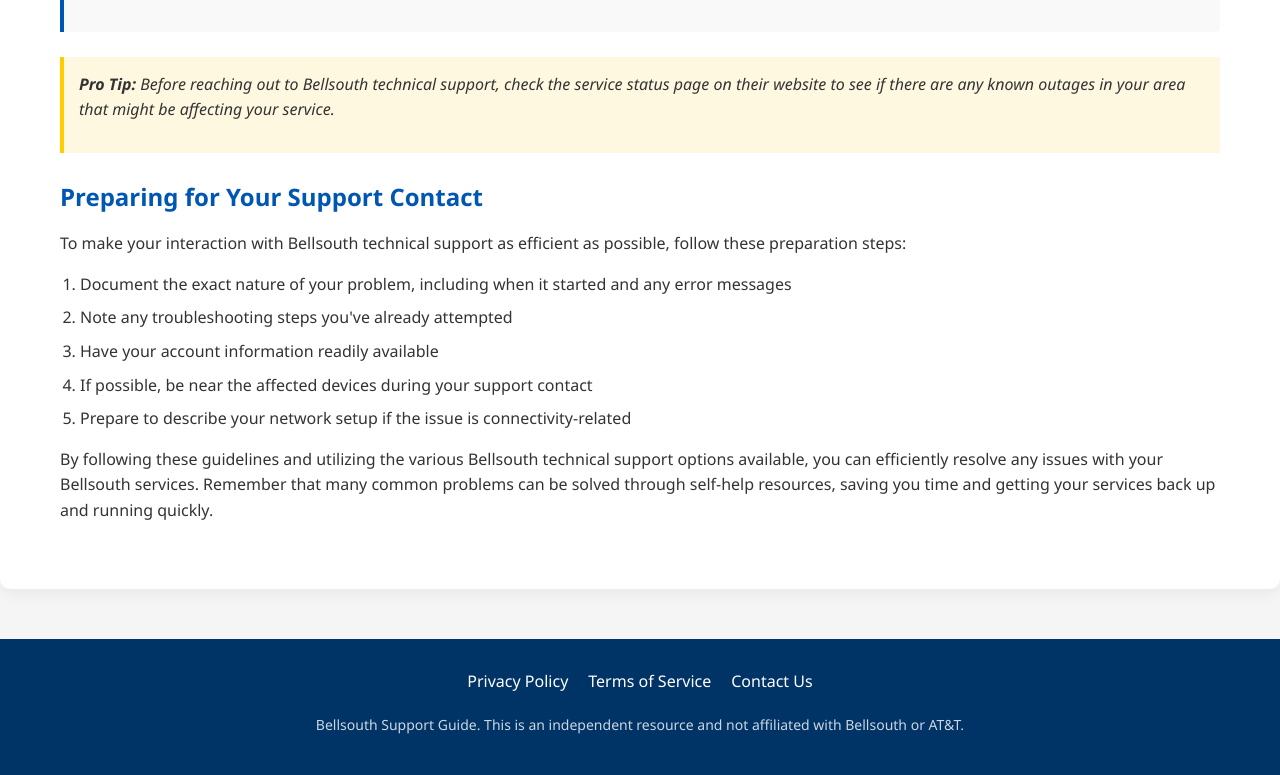
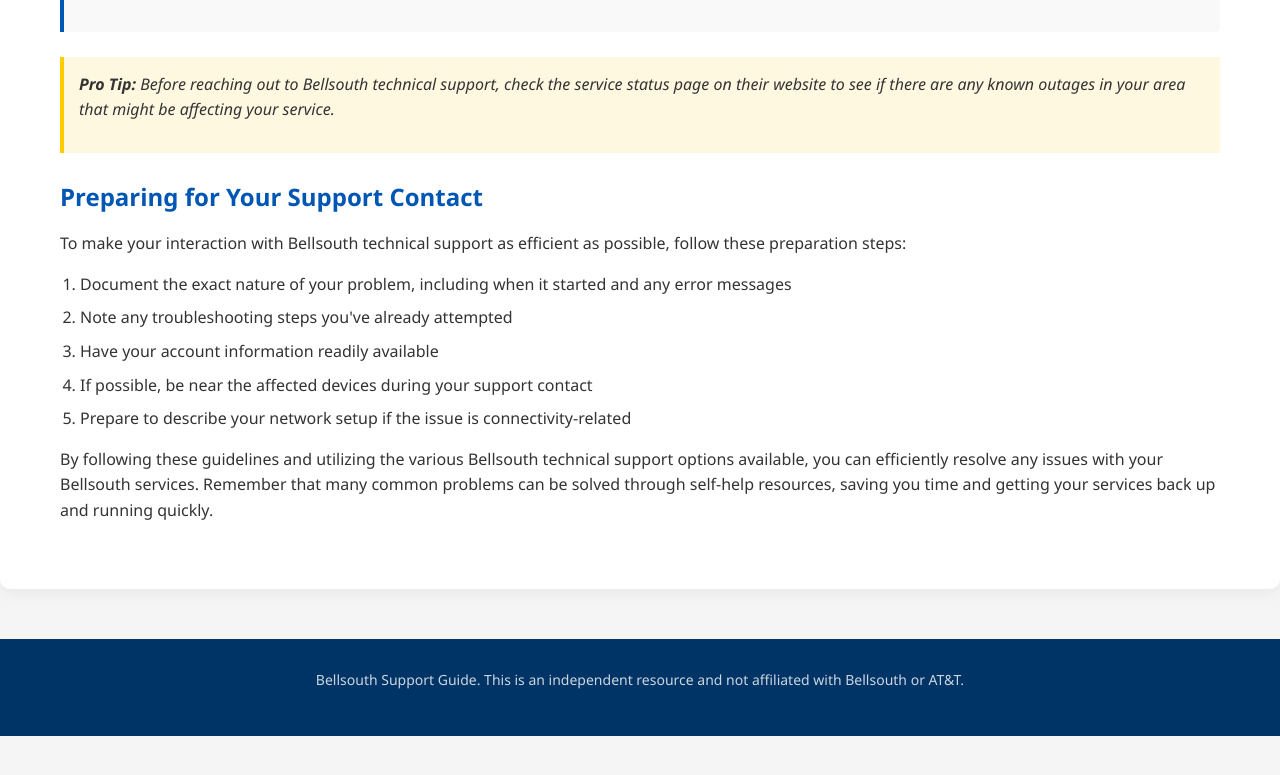
Before and after one commit to pawan-singh0001/Bellsouth-Tech-Support, a plain HTML site: page index.html in a window 1280 px wide. Shown: the part 3655-4430 px from the top of the page. After the commit the page ends 4391 px from the top, so only its background shows below. Drawn offline with Linux system fonts and the light colour scheme.

Commit message:
Update index.html

```diff
--- a/index.html
+++ b/index.html
@@ -446,11 +446,7 @@
 
     <footer>
         <div class="container">
-            <div class="footer-links">
-                <span>Privacy Policy</span>
-                <span>Terms of Service</span>
-                <span>Contact Us</span>
-            </div>
+
             <p class="copyright">Bellsouth Support Guide. This is an independent resource and not affiliated with Bellsouth or AT&T.</p>
         </div>
     </footer>
```
